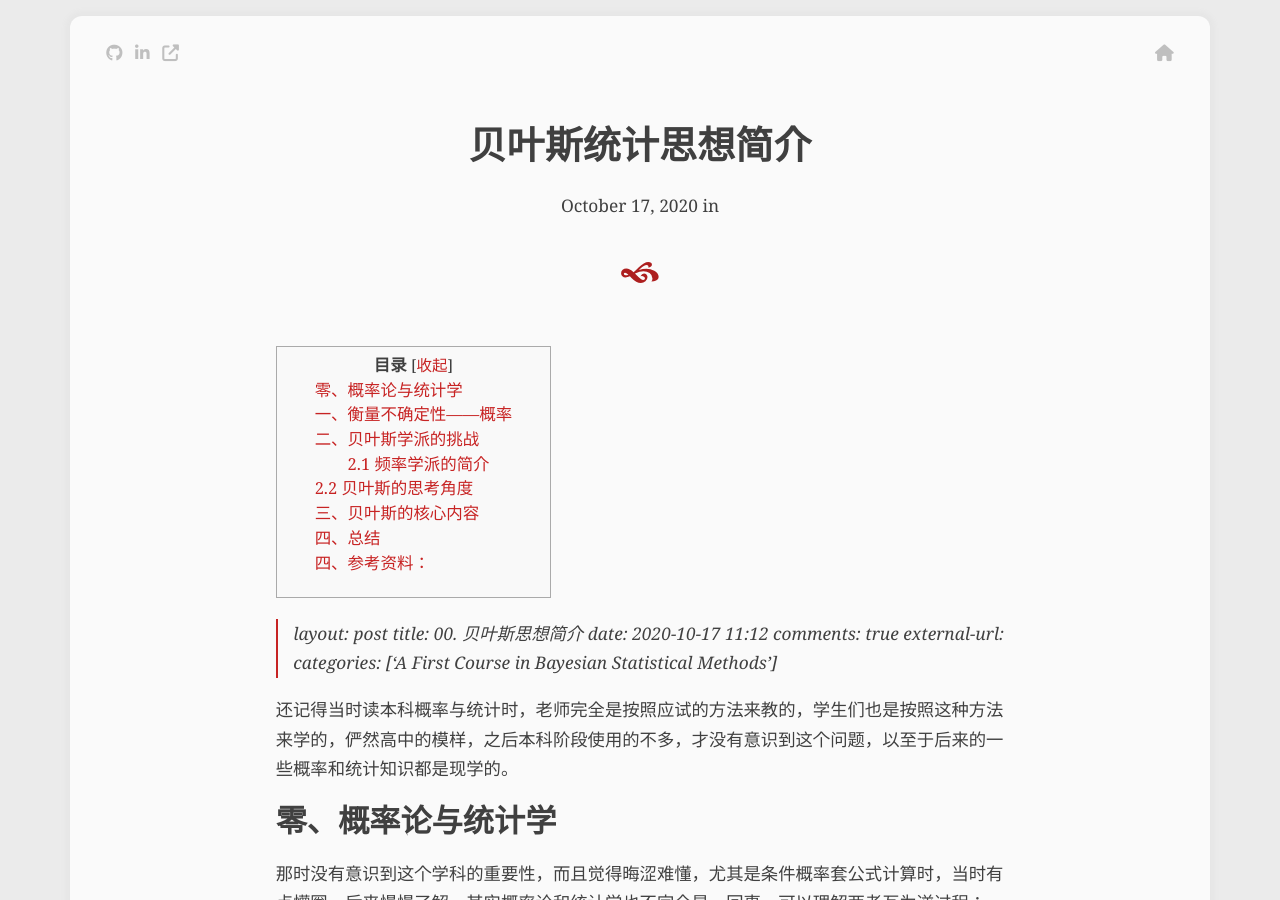
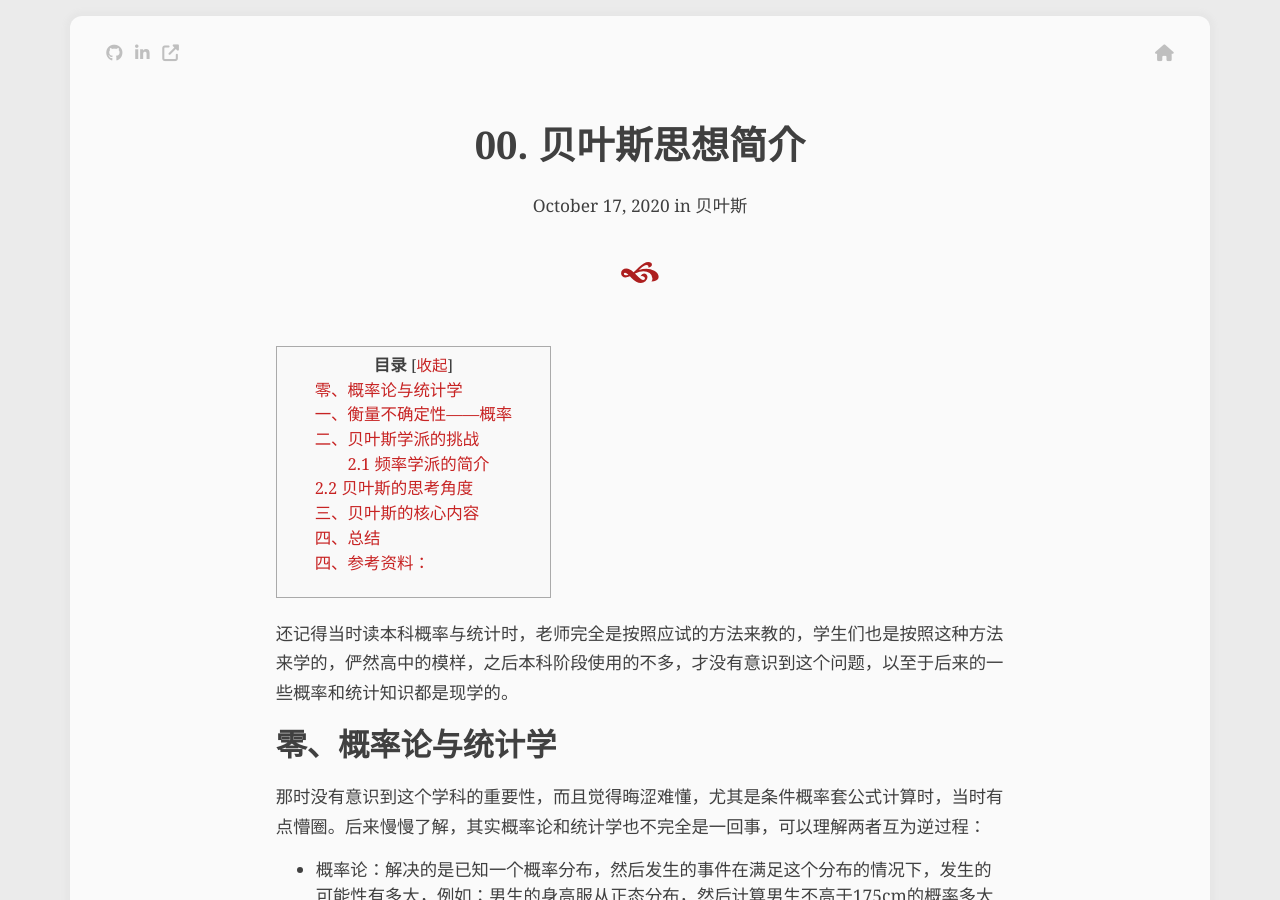
Before and after one commit to lmy86263/lmy86263.github.io, a Jekyll site: the page built from _posts/2020-10-17-贝叶斯统计思想简介.md, in a window 1280 px wide and 900 px high. Built offline with Jekyll 4.4.1, drawn with Linux system fonts in a browser that asks for light colours; nearby versions of some CDN libraries; some web fonts are replaced; our own code applies the rules of GitHub Pages for plain Markdown files; formulas are drawn with MathJax 3.

Commit message:
update post

```diff
--- a/_posts/2020-10-17-贝叶斯统计思想简介.md
+++ b/_posts/2020-10-17-贝叶斯统计思想简介.md
@@ -1,11 +1,11 @@
-
-> layout: post
-> title: 00. 贝叶斯思想简介
-> date: 2020-10-17 11:12
-> comments: true
-> external-url:
-> categories: ['A First Course in Bayesian Statistical Methods']
->
+---
+layout: post
+title: 00. 贝叶斯思想简介
+date: 2020-10-17 11:12
+comments: true
+external-url:
+categories: ['贝叶斯']
+---
 
 还记得当时读本科概率与统计时，老师完全是按照应试的方法来教的，学生们也是按照这种方法来学的，俨然高中的模样，之后本科阶段使用的不多，才没有意识到这个问题，以至于后来的一些概率和统计知识都是现学的。
 
@@ -43,6 +43,7 @@ $$
 那么另一个比较常见的框架——即从频率角度解释，老师大概率会跟你说：
 
 >通过无数次独立且重复的试验，事件A出现的频率可以认为是该事件的概率，即：
+>
 >$$
 >P(A) = \lim\limits_{n \to \infty }{f_n(A)}
 >$$
@@ -63,11 +64,11 @@ $$
 
 总的来说，贝叶斯学派与频率学派的对比如下：
 
-|              |                         Frequentist                          |                           Bayesian                           |
-| :----------: | :----------------------------------------------------------: | :----------------------------------------------------------: |
-|   思想源头   | 从事件本身出发，认为事件是随机的，通过对随机事件的估计可以得出或估计出概率 | 从观察者角度出发，认为是观察者知识或信息不完备导致“不知道事件的结果”，所以有随机性，即如果知识完备，则事件没有随机性 |
+|  |  Frequentist|Bayesian |
+| :----------: | :---------------------: | :---------------: |
+| 思想源头 | 从事件本身出发，认为事件是随机的，通过对随机事件的估计可以得出或估计出概率 | 从观察者角度出发，认为是观察者知识或信息不完备导致“不知道事件的结果”，所以有随机性，即如果知识完备，则事件没有随机性 |
 | 对概率的态度 |     认为是客观性的，不受人类影响的，可以从分布中估计出来     |             认为是主观的，需要观察者自己确定信息             |
-|   直观感觉   |                     与直观感觉可能有差异                     |                      更接近人的主观感受                      |
+|   直观感觉   | 与直观感觉可能有差异                     |   更接近人的主观感受                      |
 
 正是由于贝叶斯派的观点——信息不完备导致了随机性的出现，所以当观察值出现后，会立刻对于之前的假设进行修正，使之朝着正确的方向变化。这其实跟我们的人类的学习很像，当开始不了解信息时，人类的行为会很难预测，如果了解的足够多后，就会得到一定的行为模式。
 
@@ -88,6 +89,7 @@ $$
 $$
 P(A | B) = \frac{P(B|A) P(A)}{P(B)}
 $$
+
 其中：
 
 - $P(A)$即我们可以自己假设的先验概率，大部分情况下都是为了计算方便假设一个共轭分布的先验；
```
